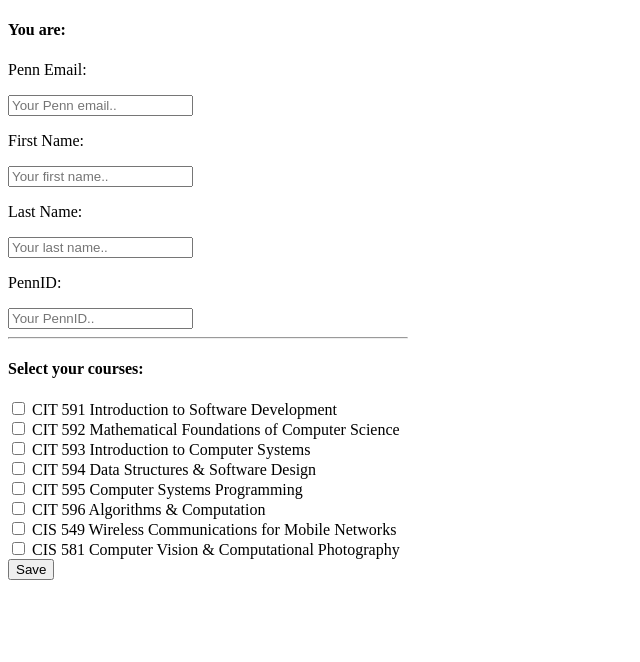
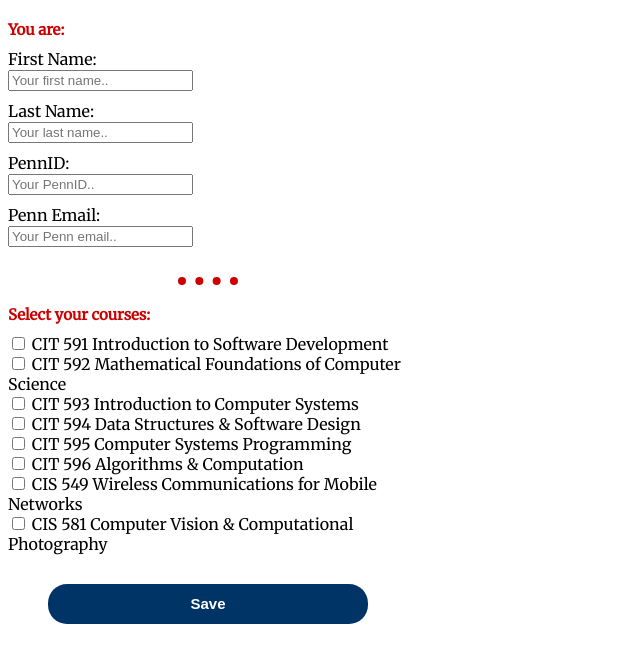
Before and after one commit to kelvinch9/MCIT-Chrome-Extension, a browser extension: page options.html in a window 1280 px wide. Shown: the whole page, without its empty margins (0-640 px from the left). Drawn offline with Linux system fonts and the light colour scheme.

Commit message:
Added CSS styling for options.html

```diff
--- a/CSS/options.css
+++ b/CSS/options.css
@@ -1,5 +1,47 @@
 body {
-  /* margin: 0 auto 0 auto; */
   width: 400px;
-  /* background-color: #003366; */
+  font-family: 'Merriweather', serif;
 }
+
+h4 {
+  color: #cc0000;
+  font-size: 15px;
+  margin-bottom: 10px;
+}
+
+hr {
+  border-style: dotted none none;
+  border-width: 8px;
+  width: 15%;
+  color: #cc0000;
+  margin: 20px auto;
+}
+
+p {
+  margin: 0;
+}
+
+.field {
+  margin-bottom: 10px;
+}
+
+.save-button {
+	background:#003366;
+	border-radius:19px;
+  border: none;
+  width: 80%;
+  height: 40px;
+	display:block;
+	cursor:pointer;
+	color:#ffffff;
+	font-family:Arial;
+	font-size:15px;
+	font-weight:bold;
+	text-decoration:none;
+  margin: 30px auto 0 auto;
+}
+
+.save-button:active {
+	position:relative;
+	top:1px;
+}
--- a/CSS/styles.css
+++ b/CSS/styles.css
@@ -3,7 +3,8 @@ body {
   height: auto;
   margin: 0;
   text-align: center;
-  background: #003366
+  background: #003366;
+  font-family: 'Merriweather', serif;
 }
 
 /* -------------------Header Section----------------------- */
--- a/options.html
+++ b/options.html
@@ -1,9 +1,12 @@
 <!DOCTYPE html>
 <html lang="en" dir="ltr">
+
 <head>
   <title>Settings</title>
   <link rel="stylesheet" href="CSS/options.css">
+  <link href="https://fonts.googleapis.com/css?family=Merriweather&display=swap" rel="stylesheet">
 </head>
+
 <body>
 
   <div class="container">
@@ -12,31 +15,35 @@
     </div>
 
     <div class='user'>
+
+      <p>First Name:</p>
+      <input class="field" type="text" id="first" value="" placeholder="Your first name..">
+
+      <p>Last Name: </p>
+      <input class="field" type="text" id="last" value="" placeholder="Your last name..">
+
+      <p>PennID:</p>
+      <input class="field" type="text" id="pennID" value="" placeholder="Your PennID..">
+
       <p>Penn Email:</p>
-    <input type="text" id="email" value="" placeholder="Your Penn email..">
-    <p>First Name:</p>
-    <input type="text" id="first" value="" placeholder="Your first name..">
-    <p>Last Name: </p>
-    <input type="text" id="last" value="" placeholder="Your last name..">
-    <p>PennID:</p>
-    <input type="text" id="pennID" value="" placeholder="Your PennID..">
+      <input class="field" type="text" id="email" value="" placeholder="Your Penn email..">
     </div>
 
     <hr>
 
     <div class='courses'>
       <h4>Select your courses: </h4>
-    <input class="class-input" type="checkbox" id="cit591"> CIT 591 Introduction to Software Development<br>
-    <input class="class-input" type="checkbox" id="cit592"> CIT 592 Mathematical Foundations of Computer Science <br>
-    <input class="class-input" type="checkbox" id="cit593"> CIT 593 Introduction to Computer Systems <br>
-    <input class="class-input" type="checkbox" id="cit594"> CIT 594 Data Structures & Software Design <br>
-    <input class="class-input" type="checkbox" id="cit595"> CIT 595 Computer Systems Programming <br>
-    <input class="class-input" type="checkbox" id="cit596"> CIT 596 Algorithms & Computation <br>
-    <input class="class-input" type="checkbox" id="cit549"> CIS 549 Wireless Communications for Mobile Networks <br>
-    <input class="class-input" type="checkbox" id="cit581"> CIS 581 Computer Vision & Computational Photography <br>
+      <input class="course-input" type="checkbox" id="cit591"> CIT 591 Introduction to Software Development<br>
+      <input class="course-input" type="checkbox" id="cit592"> CIT 592 Mathematical Foundations of Computer Science <br>
+      <input class="course-input" type="checkbox" id="cit593"> CIT 593 Introduction to Computer Systems <br>
+      <input class="course-input" type="checkbox" id="cit594"> CIT 594 Data Structures & Software Design <br>
+      <input class="course-input" type="checkbox" id="cit595"> CIT 595 Computer Systems Programming <br>
+      <input class="course-input" type="checkbox" id="cit596"> CIT 596 Algorithms & Computation <br>
+      <input class="course-input" type="checkbox" id="cit549"> CIS 549 Wireless Communications for Mobile Networks <br>
+      <input class="course-input" type="checkbox" id="cit581"> CIS 581 Computer Vision & Computational Photography <br>
     </div>
 
-  <button id="save">Save</button>
+    <button class="save-button" id="save">Save</button>
   </div>
 
 
```
Also changed, not shown: index.html (+1 -0 lines). Lines whose indentation alone changed are shown as unchanged.
